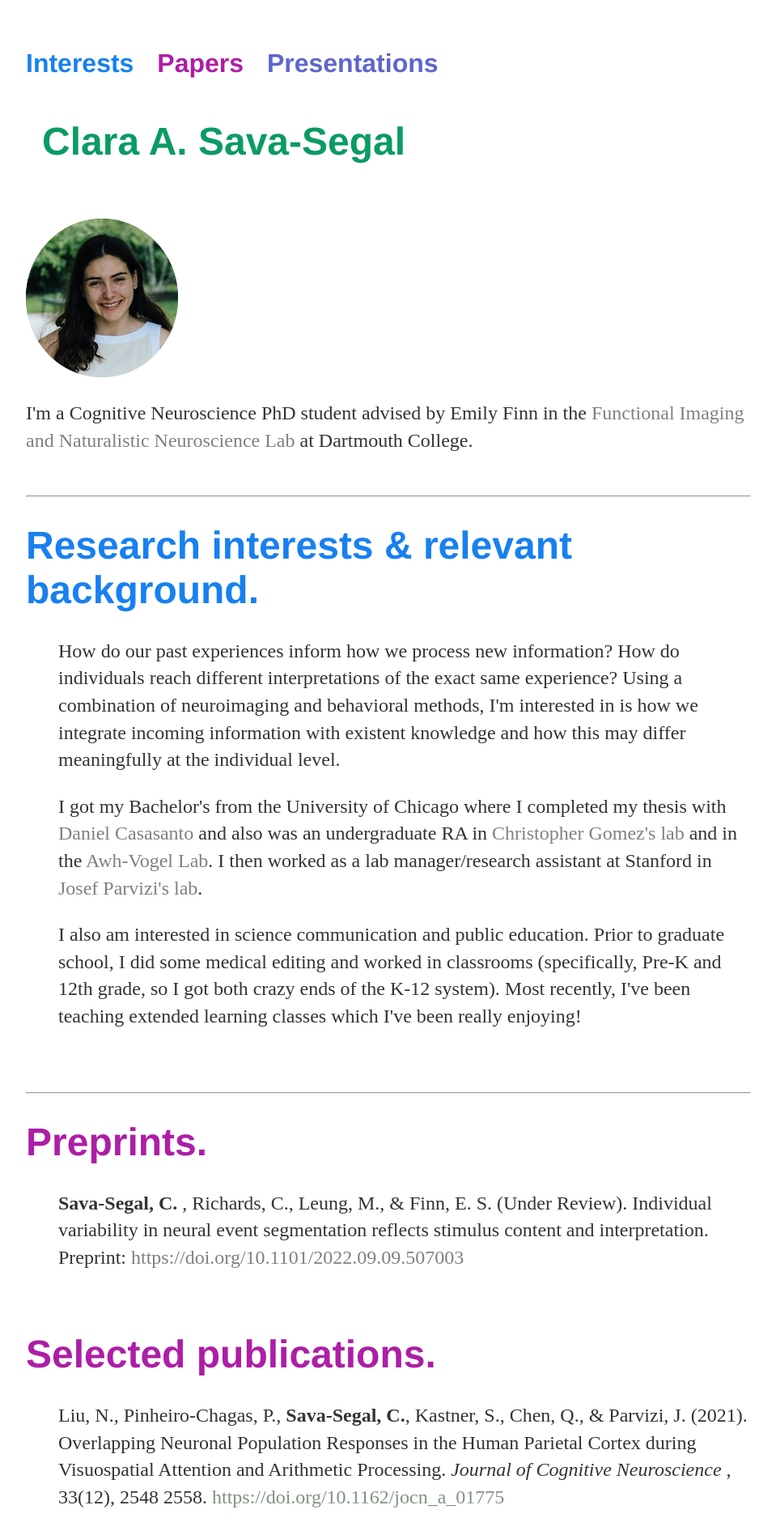
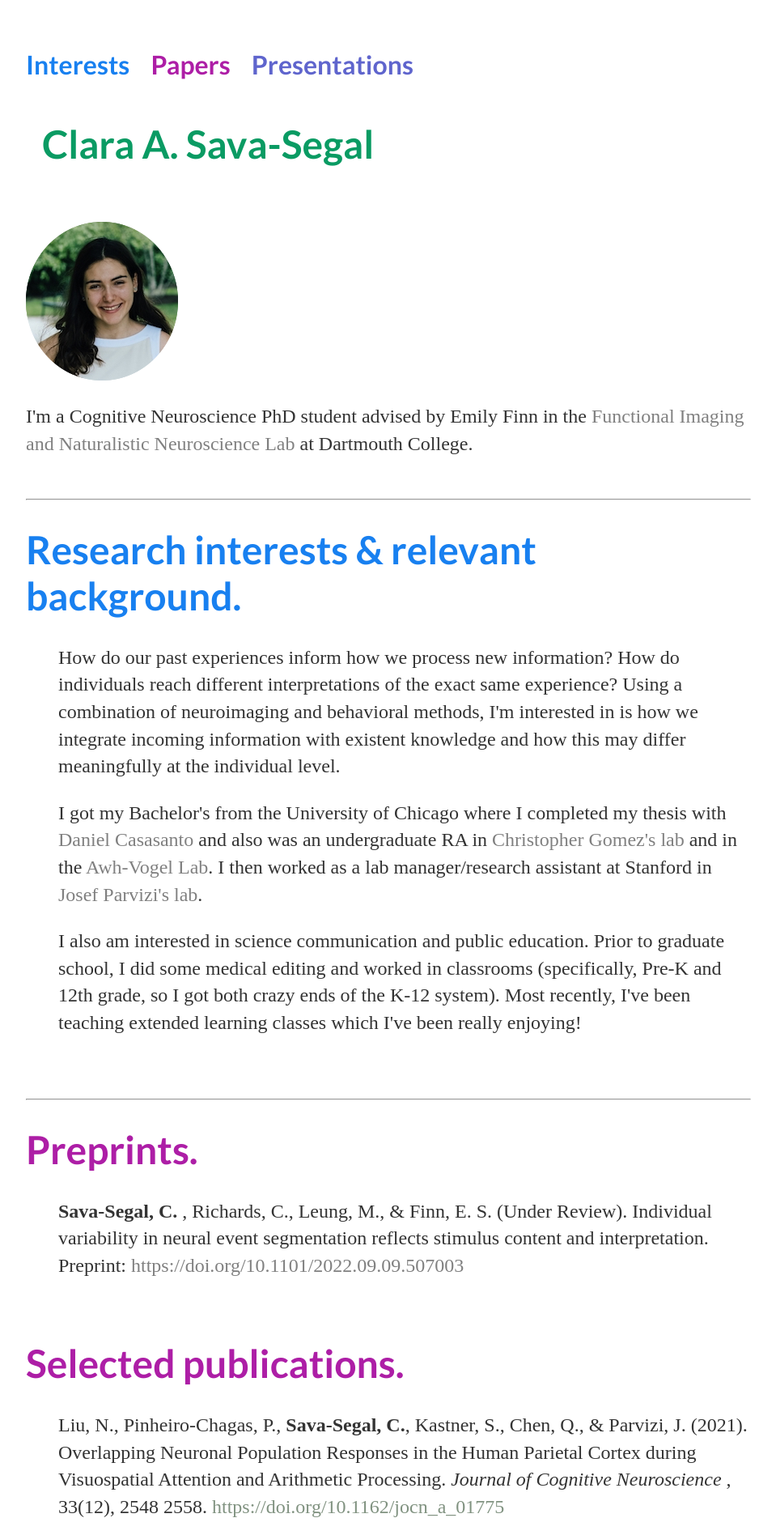
Before and after one commit to csavasegal/csavasegal.github.io, a Jekyll site: the page built from index.html, in a window 1280 px wide. Shown: the top 1896 px of the page at 81% size, without its empty margins (160-1119 px from the left). Built offline with Jekyll 4.4.1, drawn with Linux system fonts in a browser that asks for light colours.

Commit message:
Add files via upload

```diff
--- a/_layouts/default.html
+++ b/_layouts/default.html
@@ -4,6 +4,8 @@
 			<title>{{ page.title }}</title>
 			<!-- link to main stylesheet -->
 			<link rel="stylesheet" type="text/css" href="/css/main.css">
+			<link href='http://fonts.googleapis.com/css?family=Lato:400,700' rel='stylesheet' type='text/css'>
+
 		</head>
 		<body>
 			<nav>
--- a/css/main.css
+++ b/css/main.css
@@ -3,7 +3,7 @@
     width: 70%;
 }
 nav ul, footer ul {
-    font-family:'Helvetica', 'Arial';
+    font-family:'Lato', 'Helvetica', 'Arial';
     padding: 0px;
     list-style: none;
     font-weight: bold;
@@ -21,7 +21,7 @@
 }
 h1 {
     font-size: 3em;
-    font-family:'Helvetica', 'Arial';
+    font-family:'Lato', 'Helvetica', 'Arial';
 }
 p {
     font-size: 1.5em;
```
